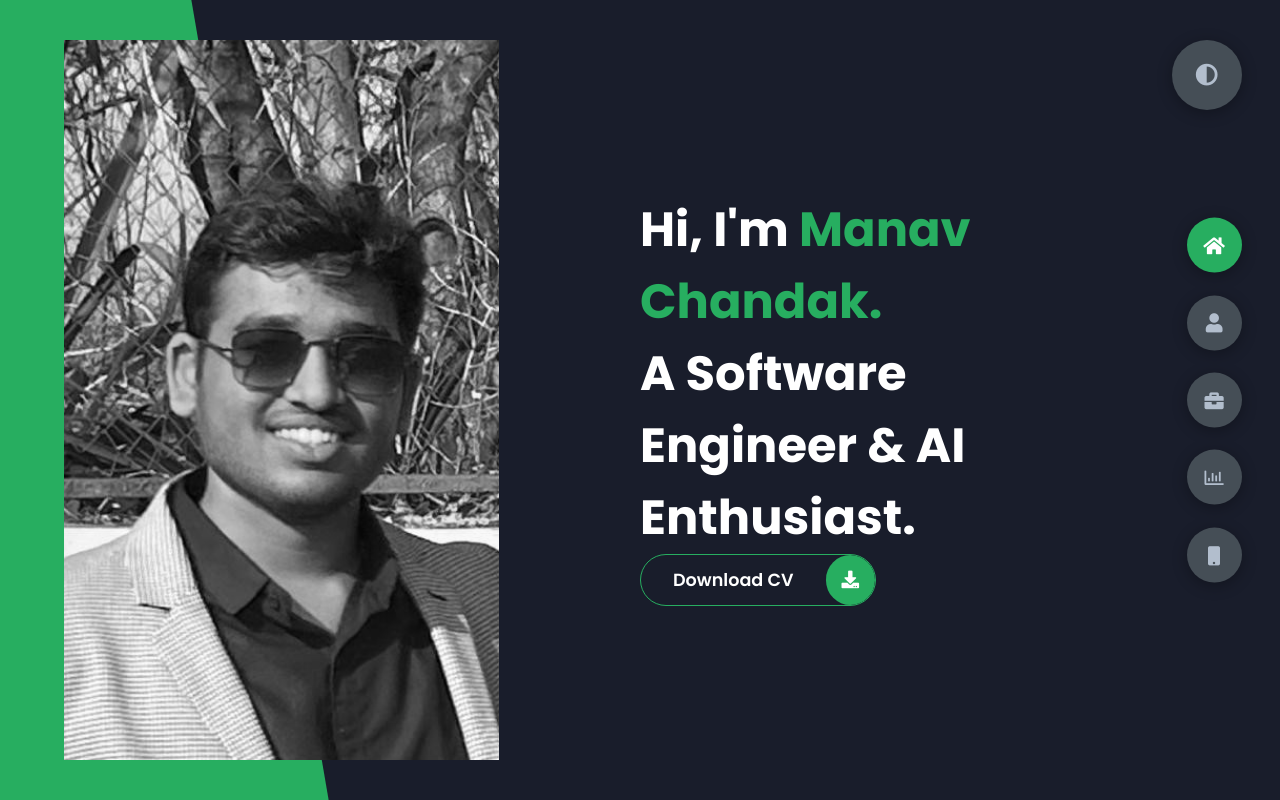
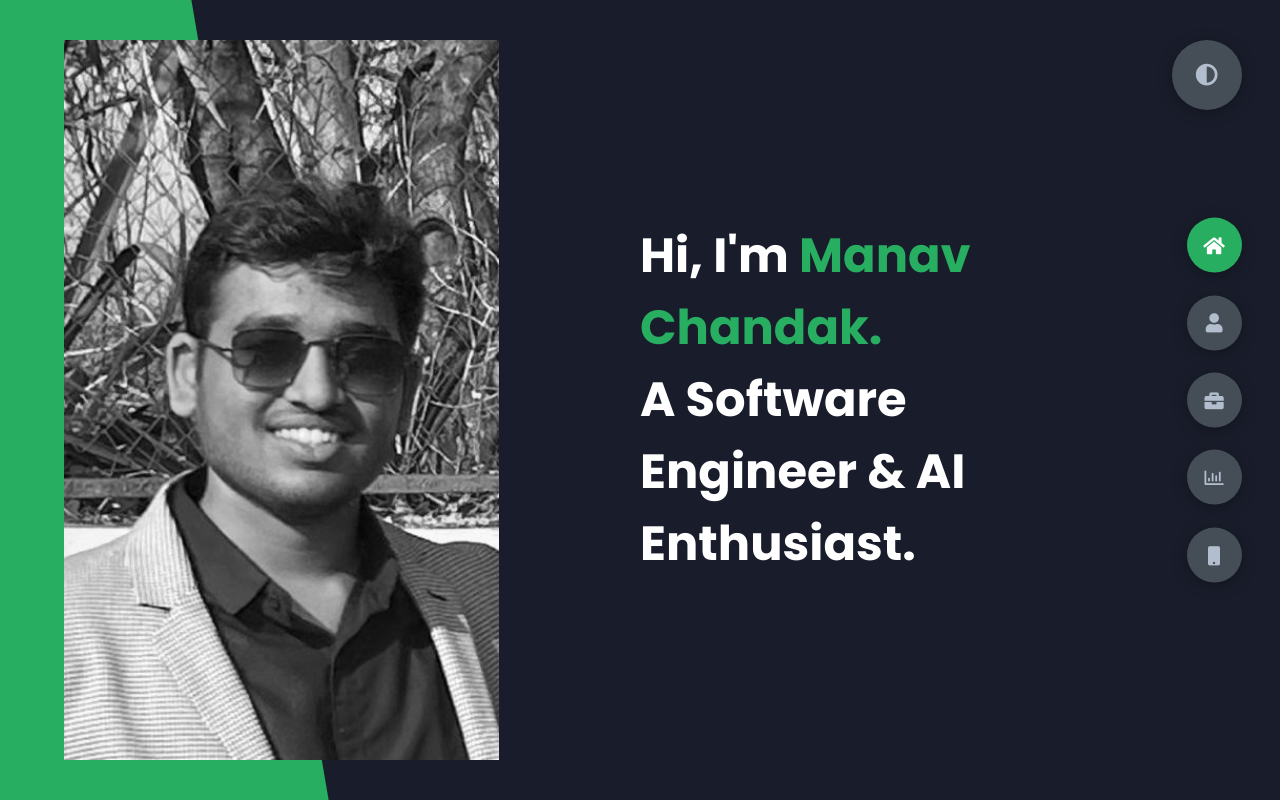
Before and after one commit to ManavChandak2/Portfolio, a plain HTML site: page index.html in a window 1280 px wide. Drawn offline with Linux system fonts and the light colour scheme.

Commit message:
Updated profile image, modified index.html, and added assets folder

```diff
--- a/index.html
+++ b/index.html
@@ -34,15 +34,6 @@
             Hi, I'm <span>Manav Chandak.</span> <br />A Software Engineer & AI Enthusiast.
           </h1>
           <div class="btn-con">
-            <a
-              href="https://1drv.ms/b/s!Ap1Yc1VTaNAWlyZDE9qeWt0Aa_cH?e=V2cg6y"
-              class="main-btn"
-              target="_blank"
-              download
-            >
-              <span class="btn-text">Download CV</span>
-              <span class="btn-icon"><i class="fas fa-download"></i></span>
-            </a>
           </div>
         </div>
       </div>
```
Also changed, not shown: img/profile/rain_predictor.jpg, 1 other file.
